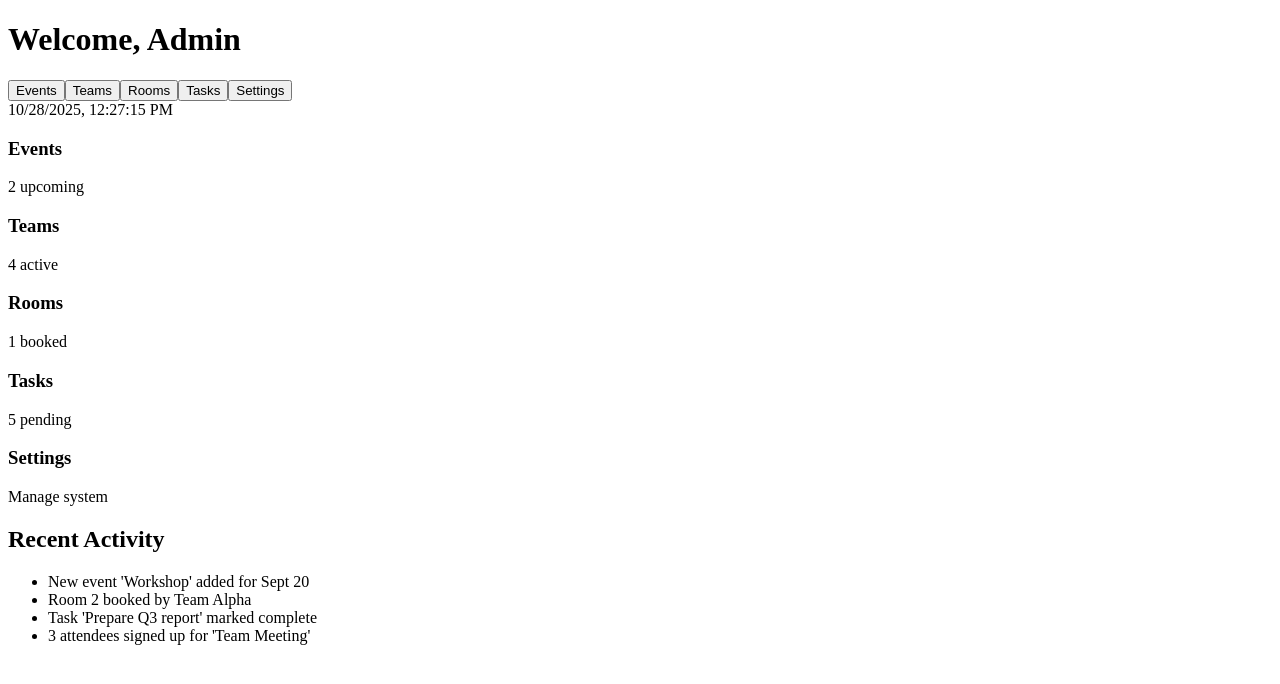
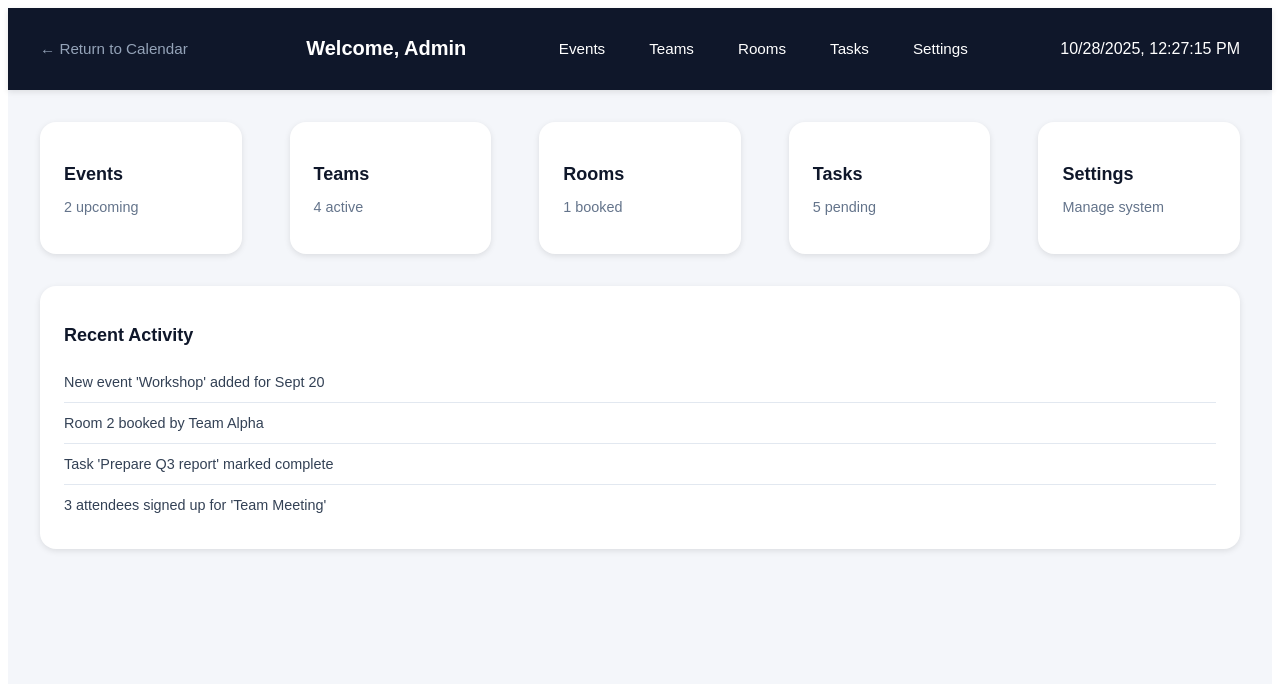
Before and after one commit to FloorBrederode/Webdevy25-26, a React (Vite) app: page /admin in a window 1280 px wide. Shown: the top 684 px of the page. Built offline with nearby package versions, Linux system fonts and the light colour scheme.

Commit message:
made the admin page prettier

```diff
--- /dev/null
+++ b/src/Admin/Admin.css
@@ -0,0 +1,150 @@
+/* Root layout */
+.admin-dashboard {
+    margin: 0;
+    min-height: 100vh;
+    background-color: #f4f6fa;
+    font-family: sans-serif;
+    color: #0f172a;
+    display: flex;
+    flex-direction: column;
+}
+
+/* Header */
+.admin-header {
+    background-color: #0f172a;
+    color: #ffffff;
+    display: flex;
+    align-items: center;
+    justify-content: space-between;
+    padding: 1rem 2rem;
+    box-shadow: 0 2px 6px rgba(0, 0, 0, 0.1);
+}
+
+.admin-header h1 {
+    font-size: 1.25rem;
+    font-weight: bold;
+}
+
+.admin-nav {
+    display: flex;
+    gap: 2rem;
+}
+
+.admin-nav button {
+    background: none;
+    border: none;
+    color: #ffffff;
+    font-size: 0.95rem;
+    cursor: pointer;
+    transition: color 0.3s ease;
+}
+
+.admin-nav button:hover {
+    color: #94a3b8;
+}
+
+/* Main section */
+.admin-main {
+    flex-grow: 1;
+    padding: 2rem;
+    display: flex;
+    flex-direction: column;
+    gap: 2rem;
+}
+
+/* Grid for stat cards */
+.stat-grid {
+    display: grid;
+    gap: 3rem;
+    /* space between boxes */
+    grid-template-columns: repeat(auto-fit, minmax(180px, 1fr));
+    align-items: stretch;
+}
+
+/* Stat cards */
+.stat-card {
+    background-color: #ffffff;
+    border-radius: 16px;
+    padding: 1.5rem;
+    box-shadow: 0 2px 6px rgba(0, 0, 0, 0.1);
+    cursor: pointer;
+    transition: transform 0.15s ease, box-shadow 0.15s ease;
+}
+
+.stat-card:hover {
+    transform: translateY(-3px);
+    box-shadow: 0 6px 12px rgba(0, 0, 0, 0.15);
+}
+
+.stat-card h3 {
+    font-size: 1.125rem;
+    font-weight: 600;
+    margin-bottom: 0.25rem;
+}
+
+.stat-card p {
+    font-size: 0.9rem;
+    color: #64748b;
+}
+
+/* Activity feed */
+.activity-feed {
+    background-color: #ffffff;
+    border-radius: 16px;
+    padding: 1.5rem;
+    box-shadow: 0 2px 6px rgba(0, 0, 0, 0.1);
+}
+
+.activity-feed h2 {
+    font-size: 1.125rem;
+    font-weight: 600;
+    margin-bottom: 1rem;
+}
+
+.activity-feed ul {
+    list-style: none;
+    padding: 0;
+    margin: 0;
+}
+
+.activity-feed li {
+    padding: 0.75rem 0;
+    border-bottom: 1px solid #e2e8f0;
+    font-size: 0.9rem;
+    color: #334155;
+}
+
+.activity-feed li:last-child {
+    border-bottom: none;
+}
+
+/* Responsive layout adjustments */
+@media (max-width: 640px) {
+    .admin-nav {
+        display: none;
+        /* hide nav on small screens */
+    }
+
+    .stat-grid {
+        gap: 2rem;
+        grid-template-columns: 1fr;
+    }
+}
+
+/* Return to calendar link */
+.return-link {
+    background: none;
+    border: none;
+    color: #94a3b8;
+    font-size: 0.95rem;
+    cursor: pointer;
+    text-decoration: none;
+    margin-right: 2rem;
+    transition: color 0.3s ease;
+    align-self: center;
+}
+
+.return-link:hover {
+    color: #cbd5e1;
+    text-decoration: underline;
+}
--- a/src/Admin/Admin.tsx
+++ b/src/Admin/Admin.tsx
@@ -1,4 +1,6 @@
 import { useEffect, useState } from "react";
+import { Link } from "react-router-dom";
+import "./Admin.css";
 
 type StatCardProps = {
   title: string;
@@ -6,44 +8,32 @@ type StatCardProps = {
   onClick?: () => void;
 };
 
-// A reusable card component for stats
-function StatCard({ title, value }: StatCardProps) {
+function StatCard({ title, value, onClick }: StatCardProps) {
   return (
-        <div
-            className={
-                "bg-white rounded-2xl shadow-md p-6"
-            }
-        >
-            <h3 className="text-lg font-semibold mb-1">
-                {title}
-            </h3>
-            <p className="text-gray-500">{value}</p>
+    <div className="stat-card" onClick={onClick}>
+      <h3>{title}</h3>
+      <p>{value}</p>
     </div>
   );
 }
 
-// A simple activity feed component
 type ActivityFeedProps = {
   activities: string[];
 };
 
-// displays recent activities
 function ActivityFeed({ activities }: ActivityFeedProps) {
   return (
-        <div className="bg-white rounded-2xl shadow-md p-6">
-            <h2 className="text-lg font-semibold mb-3">Recent Activity</h2>
-            <ul className="divide-y divide-gray-200">
+    <div className="activity-feed">
+      <h2>Recent Activity</h2>
+      <ul>
         {activities.map((activity, index) => (
-                    <li key={index} className="py-2 text-sm text-gray-700">
-                        {activity}
-                    </li>
+          <li key={index}>{activity}</li>
         ))}
       </ul>
     </div>
   );
 }
 
-// The main admin dashboard component
 export default function AdminDashboard() {
   const [dateTime, setDateTime] = useState(new Date());
   const [stats] = useState({
@@ -67,86 +57,43 @@ export default function AdminDashboard() {
 
   const handleNavigate = (page: string) => {
     alert(`This would navigate to: ${page}`);
-        // Later: use react-router-dom -> navigate("/events")
   };
 
   return (
-        <div className="min-h-screen bg-gray-100">
+    <div className="admin-dashboard">
       {/* Header */}
-            <header className="bg-gray-900 text-white px-6 py-4 flex justify-between items-center">
-                {/* Left side: title */}
-                <h1 className="text-lg font-bold">Welcome, Admin</h1>
+      <header className="admin-header">
+        {/* Left side: return link */}
+        <Link to="/calendar" className="return-link">
+          ← Return to Calendar
+        </Link>
 
-                {/* Center: navigation links */}
-                <nav className="hidden sm:flex space-x-6">
-                    <button
-                        onClick={() => handleNavigate("events")}
-                        className="hover:text-gray-300"
-                    >
-                        Events
-                    </button>
-                    <button
-                        onClick={() => handleNavigate("teams")}
-                        className="hover:text-gray-300"
-                    >
-                        Teams
-                    </button>
-                    <button
-                        onClick={() => handleNavigate("rooms")}
-                        className="hover:text-gray-300"
-                    >
-                        Rooms
-                    </button>
-                    <button
-                        onClick={() => handleNavigate("tasks")}
-                        className="hover:text-gray-300"
-                    >
-                        Tasks
-                    </button>
-                    <button
-                        onClick={() => handleNavigate("settings")}
-                        className="hover:text-gray-300"
-                    >
-                        Settings
-                    </button>
+        {/* Center: title */}
+        <h1>Welcome, Admin</h1>
+
+        {/* Navigation */}
+        <nav className="admin-nav">
+          <button onClick={() => handleNavigate("events")}>Events</button>
+          <button onClick={() => handleNavigate("teams")}>Teams</button>
+          <button onClick={() => handleNavigate("rooms")}>Rooms</button>
+          <button onClick={() => handleNavigate("tasks")}>Tasks</button>
+          <button onClick={() => handleNavigate("settings")}>Settings</button>
         </nav>
 
         {/* Right side: live clock */}
-                <div className="text-sm">{dateTime.toLocaleString()}</div>
+        <div className="admin-clock">{dateTime.toLocaleString()}</div>
       </header>
 
-
       {/* Main */}
-            <main className="p-6 space-y-6">
-                {/* Quick stats grid */}
-                <div className="grid gap-20 sm:gap-12 lg:gap-16 sm:grid-cols-2 lg:grid-cols-3 xl:grid-cols-5">                    <StatCard
-                    title="Events"
-                    value={stats.events}
-                    onClick={() => handleNavigate("events")}
-                />
-                    <StatCard
-                        title="Teams"
-                        value={stats.teams}
-                        onClick={() => handleNavigate("teams")}
-                    />
-                    <StatCard
-                        title="Rooms"
-                        value={stats.rooms}
-                        onClick={() => handleNavigate("rooms")}
-                    />
-                    <StatCard
-                        title="Tasks"
-                        value={stats.tasks}
-                        onClick={() => handleNavigate("tasks")}
-                    />
-                    <StatCard
-                        title="Settings"
-                        value="Manage system"
-                        onClick={() => handleNavigate("settings")}
-                    />
+      <main className="admin-main">
+        <div className="stat-grid">
+          <StatCard title="Events" value={stats.events} />
+          <StatCard title="Teams" value={stats.teams} />
+          <StatCard title="Rooms" value={stats.rooms} />
+          <StatCard title="Tasks" value={stats.tasks} />
+          <StatCard title="Settings" value="Manage system" />
         </div>
 
-                {/* Recent activity */}
         <ActivityFeed activities={activities} />
       </main>
     </div>
```
Lines whose indentation alone changed are shown as unchanged.
